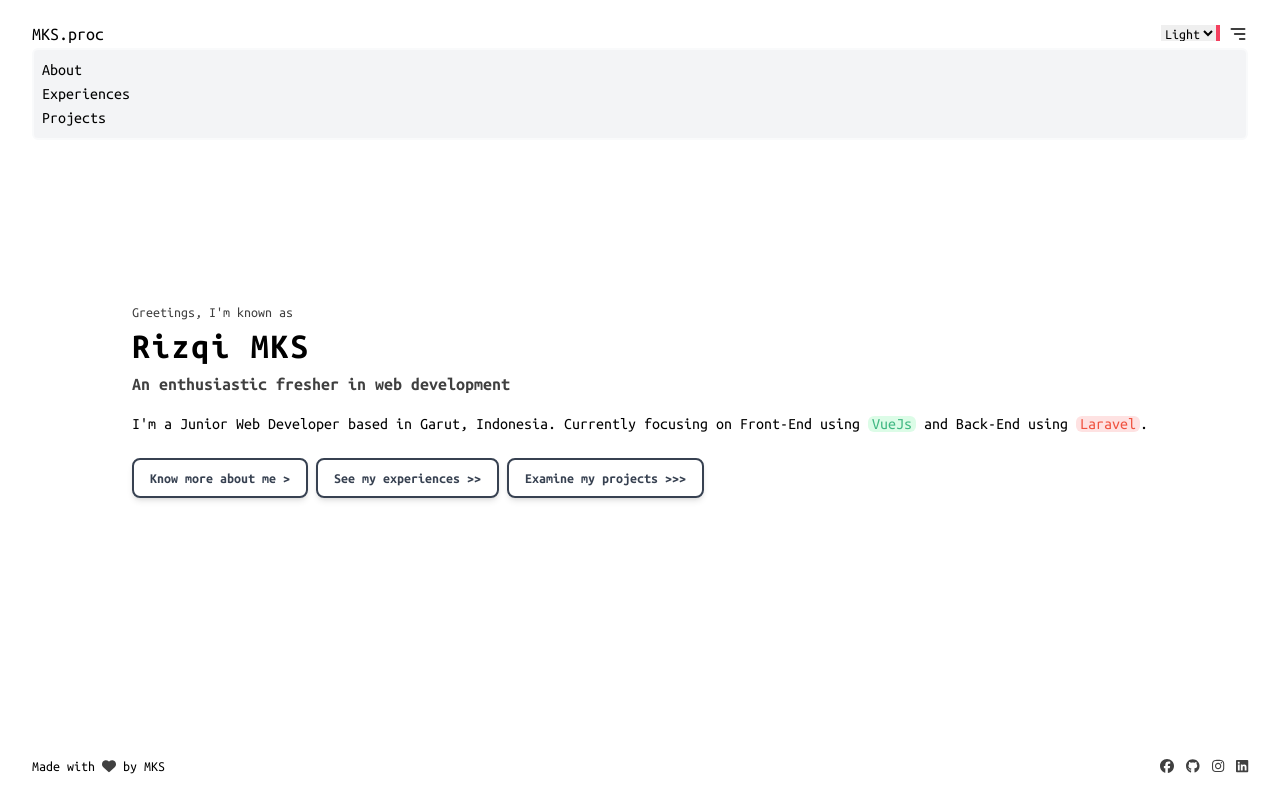
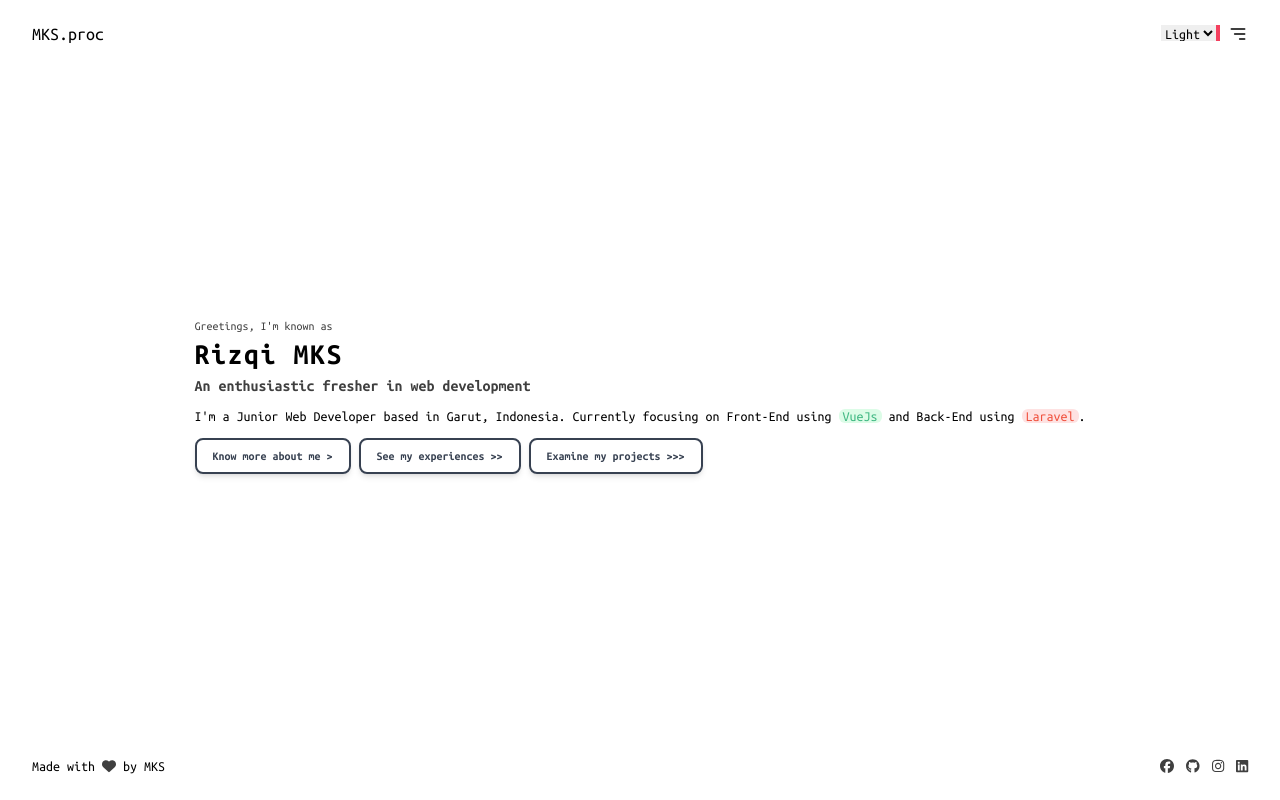
Before and after one commit to mksdesuyo/vuejs-ornament, a Vue app: page / in a window 1280 px wide. Built offline with nearby package versions, Linux system fonts and the light colour scheme.

Commit message:
refactor: adding xs screen so lots of adjustment needed

```diff
--- a/src/components/FooterApp.vue
+++ b/src/components/FooterApp.vue
@@ -1,5 +1,5 @@
 <template>
-  <footer class="fixed left-0 right-0 z-50 px-8 pt-5 bottom-6">
+  <footer class="fixed left-0 right-0 z-50 px-8 pb-6 bottom-0 bg-white">
     <div class="flex items-center justify-between">
       <p class="text-sm">
         Made with
--- a/src/components/HeaderApp.vue
+++ b/src/components/HeaderApp.vue
@@ -1,5 +1,9 @@
+<!-- <script setup lang="ts">
+import NavMenu from './NavMenu.vue';
+</script> -->
+
 <template>
-  <header class="fixed top-0 left-0 right-0 z-50 px-8 pt-5">
+  <header class="fixed top-0 left-0 right-0 z-50 px-8 pt-5 bg-white">
     <nav class="flex items-center justify-between">
       <router-link to="/" class="text-lg font-medium" data-discover="true" aria-current="page"
         >MKS.proc</router-link
@@ -24,30 +28,6 @@
         </button>
       </div>
     </nav>
-    <ul class="flex flex-col p-2 bg-gray-100 border-2 rounded-md border-gray-50">
-      <li v-for="route in routes" :key="route.name">
-        <router-link
-          :to="route.path"
-          class="duration-150 ease-in-out hover:ml-2"
-          data-discover="true"
-          aria-current="page"
-          >{{ route.name }}</router-link
-        >
-      </li>
-    </ul>
+    <!-- <NavMenu /> -->
   </header>
 </template>
-
-<script>
-export default {
-  setup() {
-    let routes = [
-      { name: 'About', path: '/about' },
-      { name: 'Experiences', path: '/experience' },
-      { name: 'Projects', path: '/project' },
-    ];
-
-    return { routes };
-  },
-};
-</script>
--- /dev/null
+++ b/src/components/NavMenu.vue
@@ -0,0 +1,29 @@
+<template>
+  <ul
+    class="flex flex-col justify-self-end text-right p-2 bg-gray-100 border-2 rounded-md border-gray-50"
+  >
+    <li v-for="route in routes" :key="route.name">
+      <router-link
+        :to="route.path"
+        class="duration-150 ease-in-out hover:ml-2"
+        data-discover="true"
+        aria-current="page"
+        >{{ route.name }}</router-link
+      >
+    </li>
+  </ul>
+</template>
+
+<script>
+export default {
+  setup() {
+    let routes = [
+      { name: 'About', path: '/about' },
+      { name: 'Experiences', path: '/experience' },
+      { name: 'Projects', path: '/project' },
+    ];
+
+    return { routes };
+  },
+};
+</script>
--- a/src/views/HomeView.vue
+++ b/src/views/HomeView.vue
@@ -1,35 +1,37 @@
 <template>
-  <main class="grid gap-2 px-8 py-4 leading-5 place-content-center h-dvh">
-    <span class="text-sm opacity-75">Greetings, I'm known as</span>
-    <h1 class="text-4xl font-bold leading-8 tracking-wider">Rizqi MKS</h1>
-    <h2 class="text-lg font-bold opacity-75">An enthusiastic fresher in web development</h2>
-    <p class="mt-2">
+  <main class="grid gap-1 px-8 leading-5 h-dvh place-content-center">
+    <span class="text-xs opacity-75">Greetings, I'm known as</span>
+    <h1 class="text-3xl font-bold leading-8 tracking-wider">Rizqi MKS</h1>
+    <h2 class="text-base font-bold opacity-75">An enthusiastic fresher in web development</h2>
+    <p class="mt-1 text-sm">
       I'm a Junior Web Developer based in Garut, Indonesia. Currently focusing on Front-End using
       <span class="bg-green-100 px-1 text-[#41B883] rounded-md">VueJs</span> and Back-End using
       <span class="px-1 text-[#F05340] bg-red-100 rounded-md">Laravel</span>.
     </p>
-    <div class="flex flex-wrap mt-4 text-sm font-bold gap-x-2 gap-y-3">
+    <div class="flex flex-wrap mt-2 pb-2 text-xs font-bold gap-x-2 gap-y-3 items-center">
       <router-link
-        to="/about"
+        :to="link.path"
         class="p-2 px-4 text-gray-700 transition-all duration-200 ease-in-out border-2 border-gray-700 rounded-lg shadow-md hover:bg-gray-700 hover:text-gray-50"
         data-discover="true"
         aria-current="page"
-        >Know more about me ></router-link
-      >
-      <router-link
-        to="#"
-        class="p-2 px-4 text-gray-700 transition-all duration-200 ease-in-out border-2 border-gray-700 rounded-lg shadow-md hover:bg-gray-700 hover:text-gray-50"
-        data-discover="true"
-        aria-current="page"
-        >See my experiences >></router-link
-      >
-      <router-link
-        to="/project"
-        class="p-2 px-4 text-gray-700 transition-all duration-200 ease-in-out border-2 border-gray-700 rounded-lg shadow-md hover:bg-gray-700 hover:text-gray-50"
-        data-discover="true"
-        aria-current="page"
-        >Examine my projects >>></router-link
+        v-for="link in links"
+        :key="link.text"
+        >{{ link.text }}</router-link
       >
     </div>
   </main>
 </template>
+
+<script>
+export default {
+  setup() {
+    let links = [
+      { text: 'Know more about me >', path: '/about' },
+      { text: 'See my experiences >>', path: '/experience' },
+      { text: 'Examine my projects >>>', path: '/project' },
+    ];
+
+    return { links };
+  },
+};
+</script>
--- a/tailwind.config.js
+++ b/tailwind.config.js
@@ -2,6 +2,9 @@
 export default {
   content: ['./index.html', './src/**/*.{vue,js,ts,jsx,tsx}'],
   theme: {
+    screens: {
+      xs: '320px',
+    },
     extend: {
       transitionProperty: {
         opacity: 'opacity',
```
